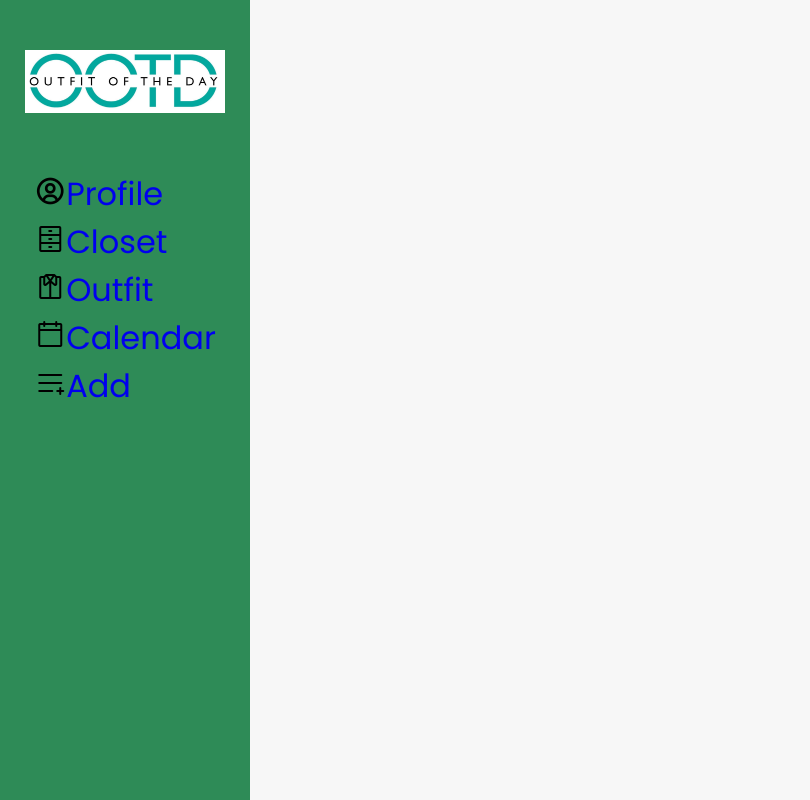
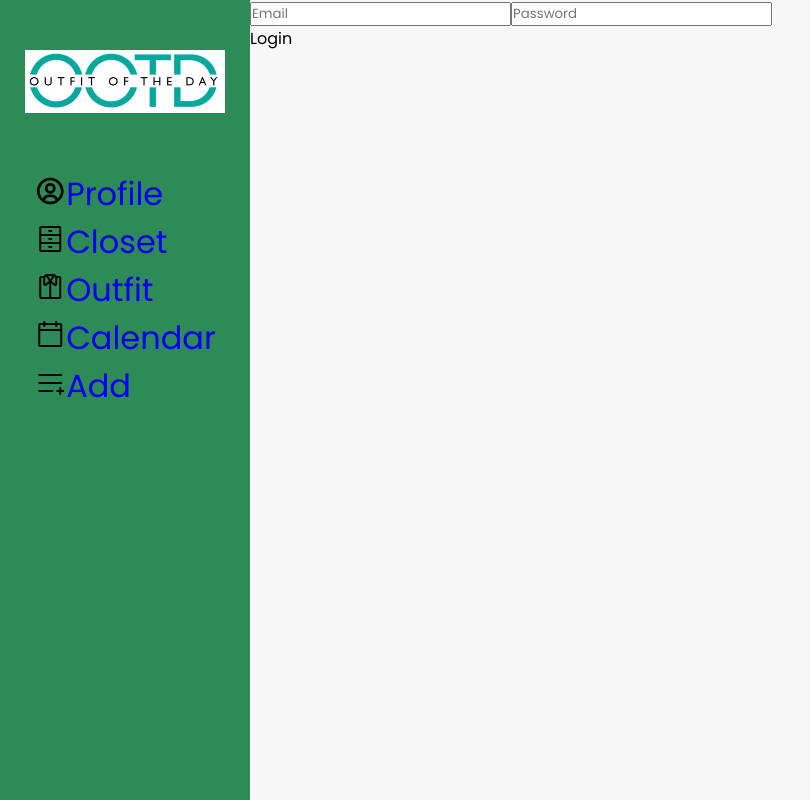
Before and after one commit to davidzheng14/ootd-project, a React (Vite) app: page /login in a window 1280 px wide. Shown: the whole page, without its empty margins (0-810 px from the left). Built offline with nearby package versions, Linux system fonts and the light colour scheme.

Commit message:
Added Login page

```diff
--- a/src/App.jsx
+++ b/src/App.jsx
@@ -8,6 +8,7 @@ import { CalendarPage } from './pages/CalendarPage.jsx';
 import { AddPage } from './pages/AddPage.jsx';
 import './App.css';
 import { Sidebar } from './components/Sidebar.jsx';
+import { Login } from './pages/Login.jsx';
 
 function App() {
 
@@ -26,6 +27,7 @@ function App() {
           <Route path="outfit" element={<OutfitPage outfitList={outfitList} />} />
           <Route path="calendar" element={<CalendarPage />} />
           <Route path="add" element={<AddPage closet={closet} setCloset={setCloset}/>} />
+          <Route path="login" element={<Login />} />
         </Routes>
       </div>
     </div>
--- a/src/pages/HomePage.jsx
+++ b/src/pages/HomePage.jsx
@@ -1,4 +1,4 @@
-
+import { Login } from "./Login.jsx";
 
 export function HomePage({closet, outfitList}) {
 
@@ -7,7 +7,6 @@ export function HomePage({closet, outfitList}) {
 
     return (
         <>
-
             <h1>
                 Welcome, {firstName}!
             </h1>
--- /dev/null
+++ b/src/pages/Login.jsx
@@ -0,0 +1,9 @@
+export function Login() {
+    return(
+        <div>
+            <input placeholder="Email"></input>
+            <input placeholder="Password"></input>
+            <div>Login</div>
+        </div>
+    );
+}
```
